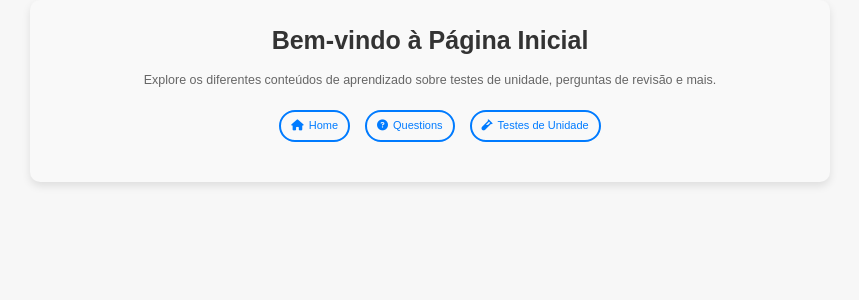
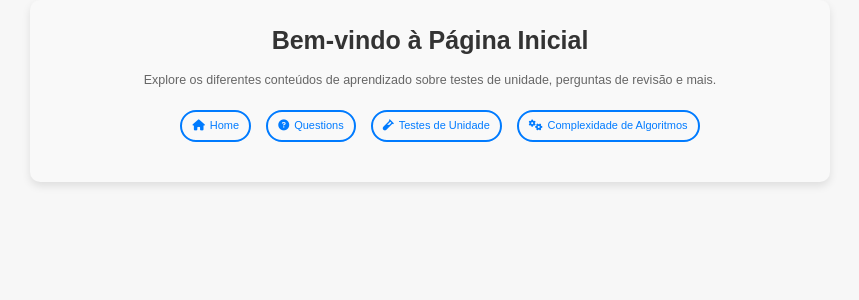
Before and after one commit to rma98/ifpe-ads-activities, a Vue app in the folder subjects/: page / in a window 1280 px wide. Shown: the top 300 px of the page, without its empty margins (210-1069 px from the left). Built offline with nearby package versions, Linux system fonts and the light colour scheme.

Commit message:
feat: Update component NavigationMenu.vue and initial setup

```diff
--- a/subjects/src/components/NavigationMenu.vue
+++ b/subjects/src/components/NavigationMenu.vue
@@ -2,9 +2,7 @@
   <nav class="navigation-menu">
     <ul>
       <li>
-        <router-link to="/">
-          <i class="fas fa-home"></i> Home
-        </router-link>
+        <router-link to="/"> <i class="fas fa-home"></i> Home </router-link>
       </li>
       <li>
         <router-link to="/question">
@@ -14,6 +12,11 @@
       <li>
         <router-link to="/unit-tests">
           <i class="fas fa-vial"></i> Testes de Unidade
+        </router-link>
+      </li>
+      <li>
+        <router-link to="/complexity-of-algorithms">
+          <i class="fas fa-cogs"></i> Complexidade de Algoritmos
         </router-link>
       </li>
     </ul>
--- a/subjects/src/router/index.js
+++ b/subjects/src/router/index.js
@@ -8,7 +8,7 @@ const routes = [
     { path: '/', name: 'Home', component: Home },
     { path: '/question', name: 'Questions', component: QuestionsPage },
     { path: '/unit-tests', name: 'UnitTests', component: UnitTestsPage },
-    { path: '/complexity-of-algorithms', name: 'ComplexityOfAlgortithms', component: ComplexityOfAlgorithmsPage},
+    { path: '/complexity-of-algorithms', name: 'ComplexityOfAlgorithms', component: ComplexityOfAlgorithmsPage },
     { path: '/:pathMatch(.*)*', redirect: '/' }
 ];
 
```
